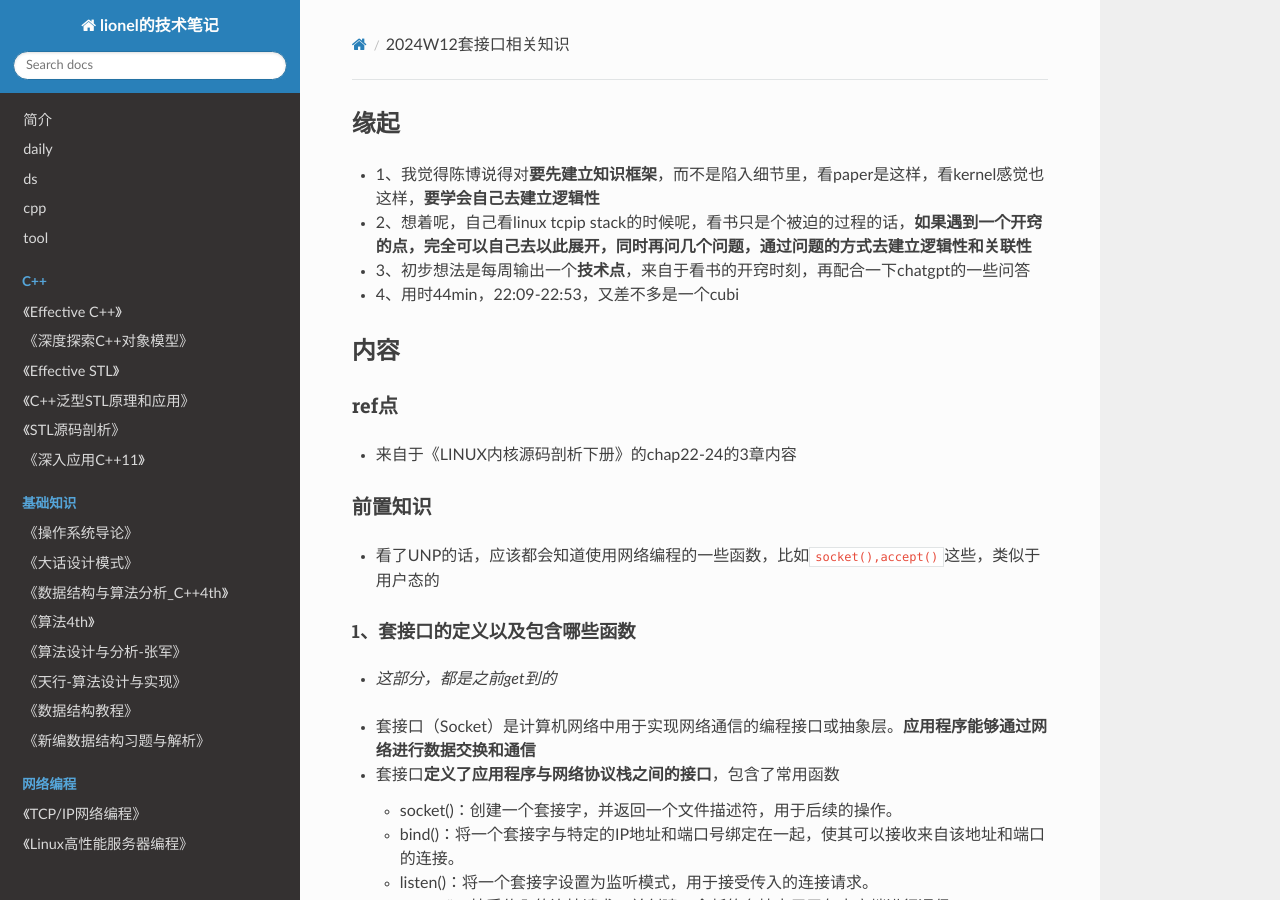
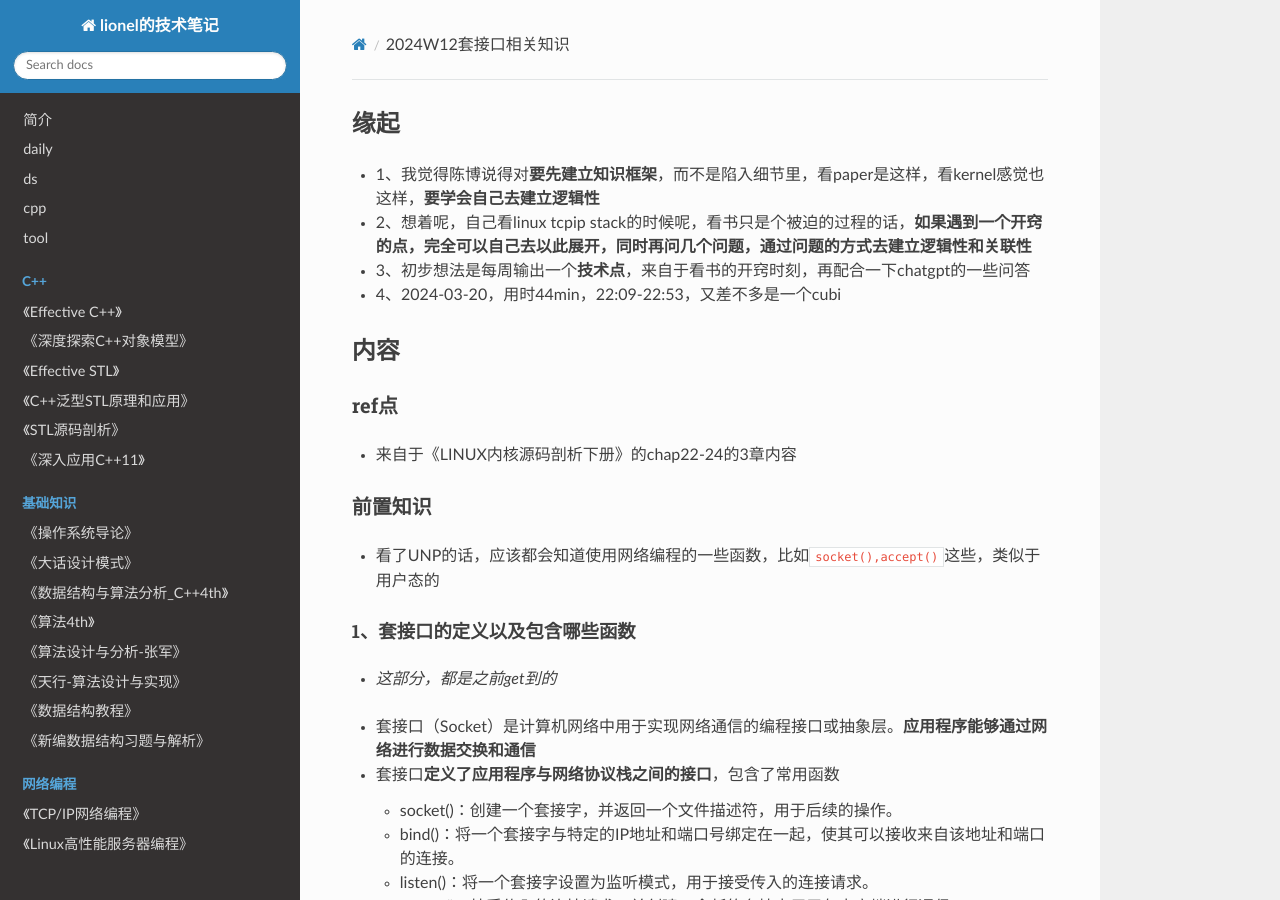
Before and after one commit to wolflion/booknotes, an MkDocs documentation site: the page built from docs/96output/02内核网络byWeek/2024W12套接口相关知识.md, in a window 1280 px wide and 900 px high. Built offline with MkDocs 1.6.1, drawn with Linux system fonts in a browser that asks for light colours; nearby versions of some CDN libraries.

Commit message:
Update 2024W12套接口相关知识.md

```diff
--- a/docs/96output/02内核网络byWeek/2024W12套接口相关知识.md
+++ b/docs/96output/02内核网络byWeek/2024W12套接口相关知识.md
@@ -3,7 +3,7 @@
 + 1、我觉得陈博说得对**要先建立知识框架**，而不是陷入细节里，看paper是这样，看kernel感觉也这样，**要学会自己去建立逻辑性**
 + 2、想着呢，自己看linux tcpip stack的时候呢，看书只是个被迫的过程的话，**如果遇到一个开窍的点，完全可以自己去以此展开，同时再问几个问题，通过问题的方式去建立逻辑性和关联性**
 + 3、初步想法是每周输出一个**技术点**，来自于看书的开窍时刻，再配合一下chatgpt的一些问答
-+ 4、用时44min，22:09-22:53，又差不多是一个cubi
++ 4、2024-03-20，用时44min，22:09-22:53，又差不多是一个cubi
 
 ## 内容
 
```
